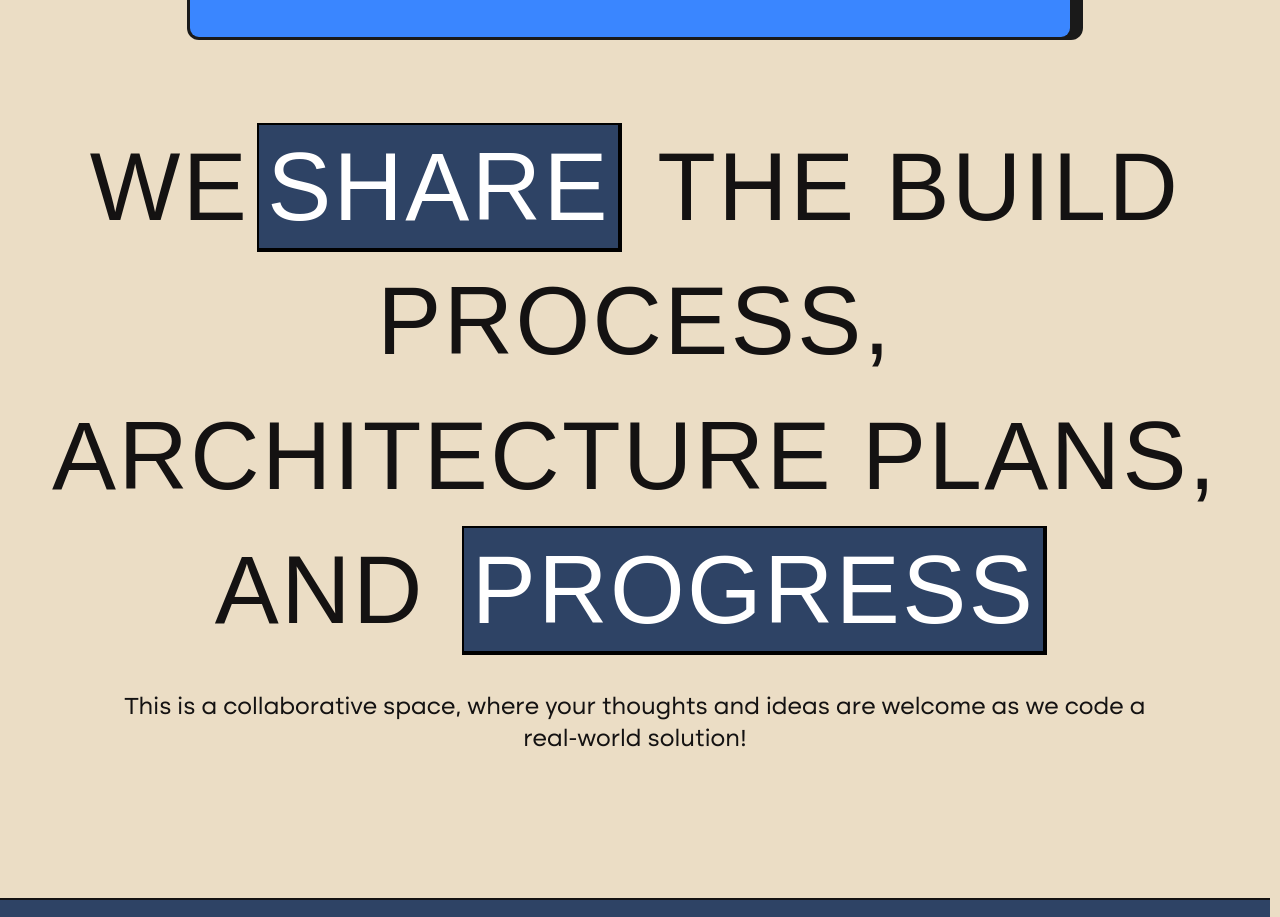
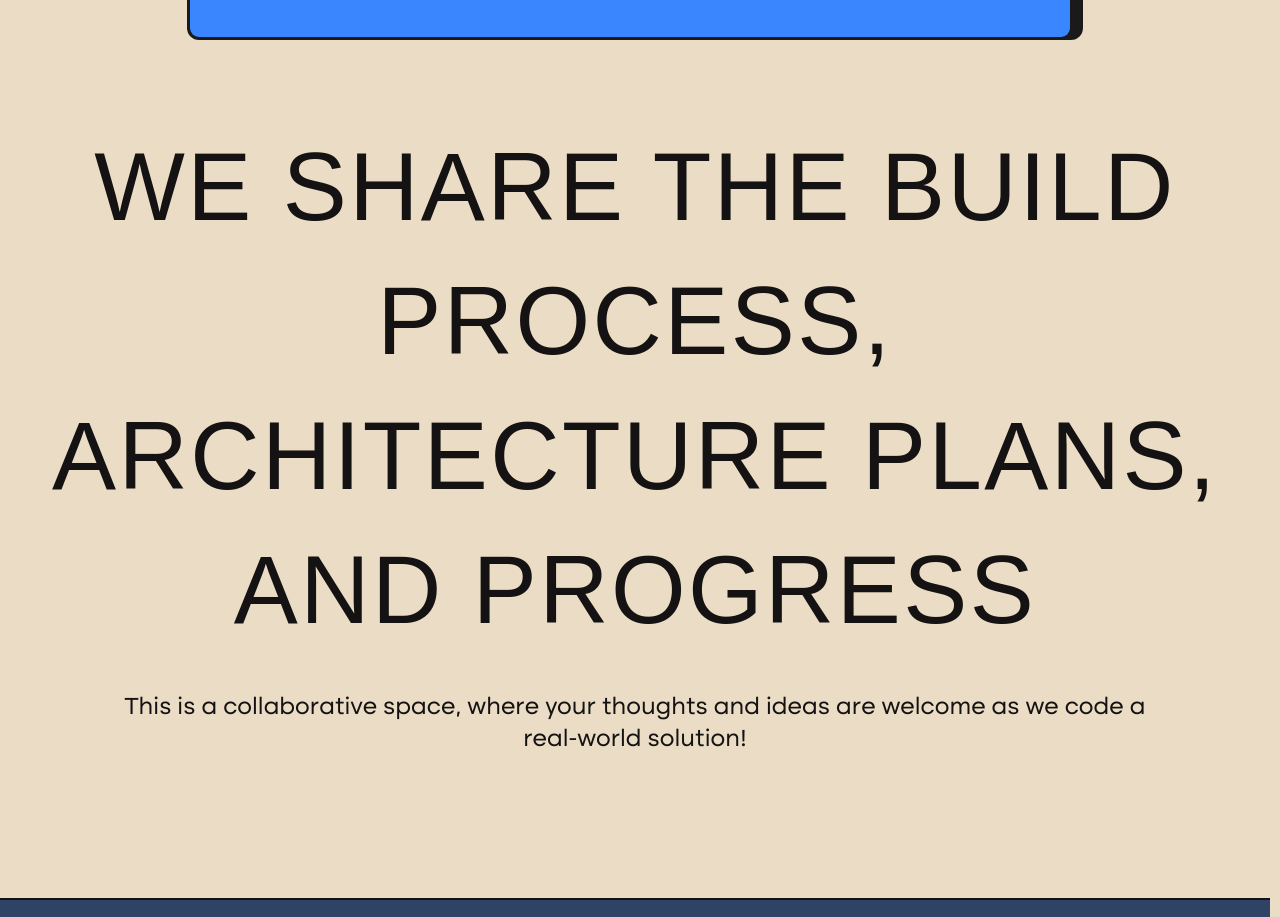
Before and after one commit to dlsl-animodev/project-launchpad, a Next.js app: page / in a window 1280 px wide. Shown: the part 3900-4817 px from the top of the page. Built offline with nearby package versions, Linux system fonts and the light colour scheme; a web font is replaced by a local one.

Commit message:
fix: remove color word emphasis on section container footer on what to expext

```diff
--- a/components/what-to-expect/what-to-expect.tsx
+++ b/components/what-to-expect/what-to-expect.tsx
@@ -59,7 +59,13 @@ const WhatToExpect = () => {
                                     title={project.title}
                                     fillColor={project.fillColor}
                                     isExpanded={expandedIndex === index}
-                                    onClick={() => setExpandedIndex(expandedIndex === index ? null : index)}
+                                    onClick={() =>
+                                        setExpandedIndex(
+                                            expandedIndex === index
+                                                ? null
+                                                : index
+                                        )
+                                    }
                                     expandedIndex={expandedIndex}
                                 />
                             ))}
@@ -72,11 +78,11 @@ const WhatToExpect = () => {
             <SectionContainerFooter
                 className="mb-[3rem]"
                 animate={{
-                    marginTop: expandedIndex !== null ? "52rem" : "30rem"
+                    marginTop: expandedIndex !== null ? "52rem" : "30rem",
                 }}
                 transition={{
                     duration: 0.5,
-                    ease: [0.4, 0, 0.2, 1]
+                    ease: [0.4, 0, 0.2, 1],
                 }}
             >
                 <SectionContainerSubHeading
@@ -85,14 +91,7 @@ const WhatToExpect = () => {
                     whileInView={{ opacity: 1, y: 0, scale: 1 }}
                     transition={{ duration: 0.3 }}
                 >
-                    WE
-                    <span className="bg-accent text-white border-retro px-2 mx-2 border-black py-2 ">
-                        SHARE
-                    </span>{" "}
-                    THE BUILD PROCESS, ARCHITECTURE PLANS, AND{" "}
-                    <span className="bg-accent text-white border-retro px-2 mx-2 border-black py-2" >
-                        PROGRESS
-                    </span>
+                    WE SHARE THE BUILD PROCESS, ARCHITECTURE PLANS, AND PROGRESS
                 </SectionContainerSubHeading>
                 <SectionDescription
                     initial={{ opacity: 0, y: 20 }}
```
